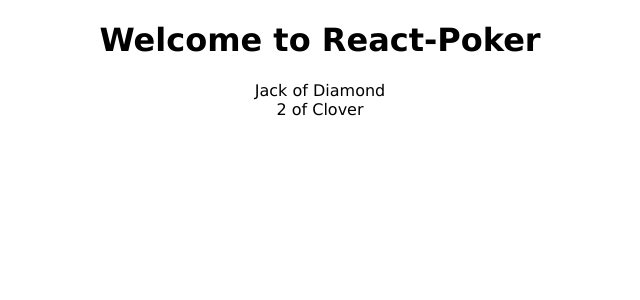
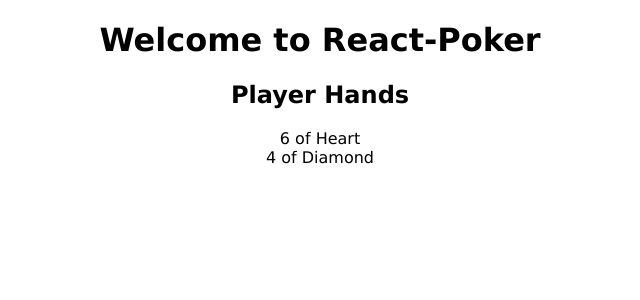
Before and after one commit to alexgodjirah/Web-Dev-Lab, a React (Create React App) app: page / in a window 1280 px wide. Shown: the top 300 px of the page, without its empty margins (320-960 px from the left). Built offline with nearby package versions, Linux system fonts and the light colour scheme; data requests are answered from the project's data file.

Commit message:
Fix: Player's Card

```diff
--- a/src/components/PlayerCards.js
+++ /dev/null
@@ -1,31 +0,0 @@
-import React from 'react'
-
-export default function PlayerCards() {
-    const [suit, setSuit] = React.useState(null);
-    const [card, setCard] = React.useState(null);
-
-    // Card Fetcher
-    React.useEffect(() => {
-        fetch('http://localhost:3001/cards')
-            .then(response => response.json())
-            .then(data => {
-                const randomCard = data[Math.floor(Math.random() * data.length)];
-                setCard(randomCard.key);
-            })
-    }, [setCard]);
-
-    // Suit Fetcher
-    React.useEffect(() => {
-        fetch('http://localhost:3001/suits')
-            .then(response => response.json())
-            .then(data => {
-                const randomSuit = data[Math.floor(Math.random() * data.length)];
-                setSuit(randomSuit.key);
-            })
-    }, [setSuit])
-    return (
-        <div>
-            {card} of {suit}
-        </div>
-    )
-}
--- a/src/components/PlayerHands.js
+++ b/src/components/PlayerHands.js
@@ -1,11 +1,21 @@
-import React from 'react'
-import PlayerCards from './PlayerCards'
+import React, { useEffect, useState } from 'react'
+import Card from '../features/Card';
+import useCard from '../hooks/useCard'
 
 export default function PlayerHands() {
+  const { playerCards } = useCard(2);
+
   return (
     <div>
-        <PlayerCards />
-        <PlayerCards />
+      <h2>Player Hands</h2>
+      {/* {JSON.stringify(playerCards)} */}
+      {
+        playerCards.map(({ id, card, suit }) => {
+          return (
+            <Card key={id} card={card} suit={suit} />
+          )
+        })
+      }
     </div>
   )
 }
--- /dev/null
+++ b/src/features/Card.js
@@ -0,0 +1,7 @@
+import React from 'react'
+
+export default function Card({ card, suit }) {
+  return (
+    <div>{card} of {suit}</div>
+  )
+}
--- /dev/null
+++ b/src/hooks/useCard.js
@@ -0,0 +1,48 @@
+import { useState, useEffect } from 'react';
+
+
+const useCard = (cardNeeded) => {
+    const [card, setCard] = useState(null); // To get card's number
+    const [suit, setSuit] = useState(null); // To get card's suit
+    // const [turn, setTurn] = useState(null); // To get card's suit
+    // const [river, setriver] = useState(null); // To get card's suit
+    const [playerCards, setPlayerCards] = useState([Array(2)]); // To track player's cards. Has 3 keys: (id, card, suits)
+    const [communityCard, setCommunityCard] = useState([...Array(5)]); // To track community's cards. Has 3 keys: floop, turn, and river. Each keys has 3 keys: (id, card, suit) for each card drawn.
+    const [cardHistory, setCardHistory] = useState([]); // To track the cards issued. Has 3 keys: (id, card, suit).
+
+    // Card Fethcer
+    useEffect(() => {
+        if (cardNeeded === 2) {
+            Promise.all([
+                fetch('http://localhost:3001/cards'),
+                fetch('http://localhost:3001/suits'),
+            ])
+                .then(([resCard, resSuit]) => {
+                    return Promise.all([resCard.json(), resSuit.json()]);
+                })
+                .then(([dataCard, dataSuit]) => {
+                    return setPlayerCards(prevCard => {
+                        let newPlayerCards = [...prevCard];
+                        newPlayerCards[0] = {
+                            id: 1,
+                            card: dataCard[Math.floor(Math.random() * dataCard.length)].key,
+                            suit: dataSuit[Math.floor(Math.random() * dataSuit.length)].key
+                        };
+
+                        newPlayerCards[1] = {
+                            id: 2,
+                            card: dataCard[Math.floor(Math.random() * dataCard.length)].key,
+                            suit: dataSuit[Math.floor(Math.random() * dataSuit.length)].key
+                        };
+
+                        return newPlayerCards;
+                    });
+                })
+                .catch(err => console.log(err));
+        }
+    }, [setPlayerCards])
+
+    return  { playerCards }
+}
+
+export default useCard;
```
